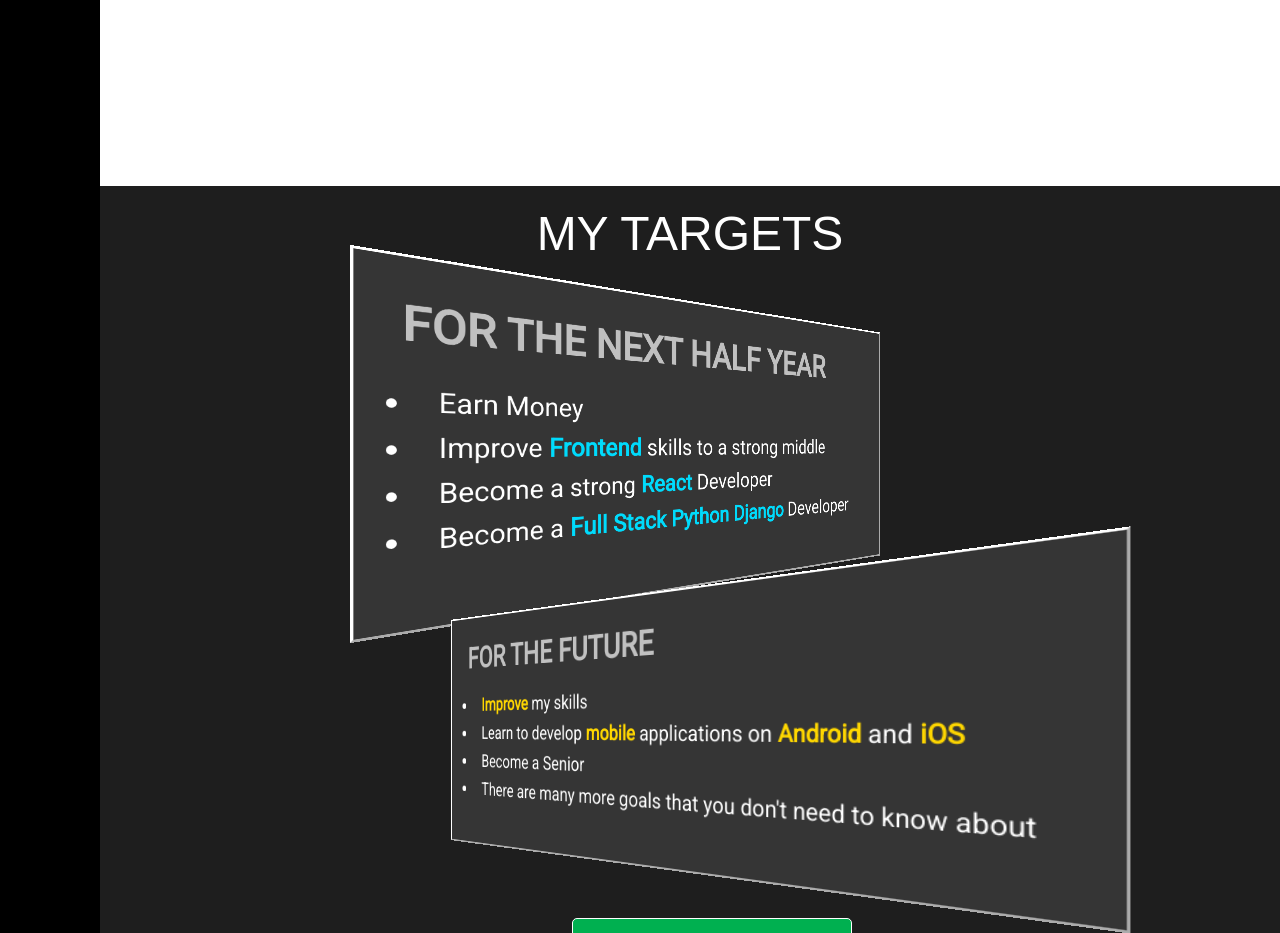
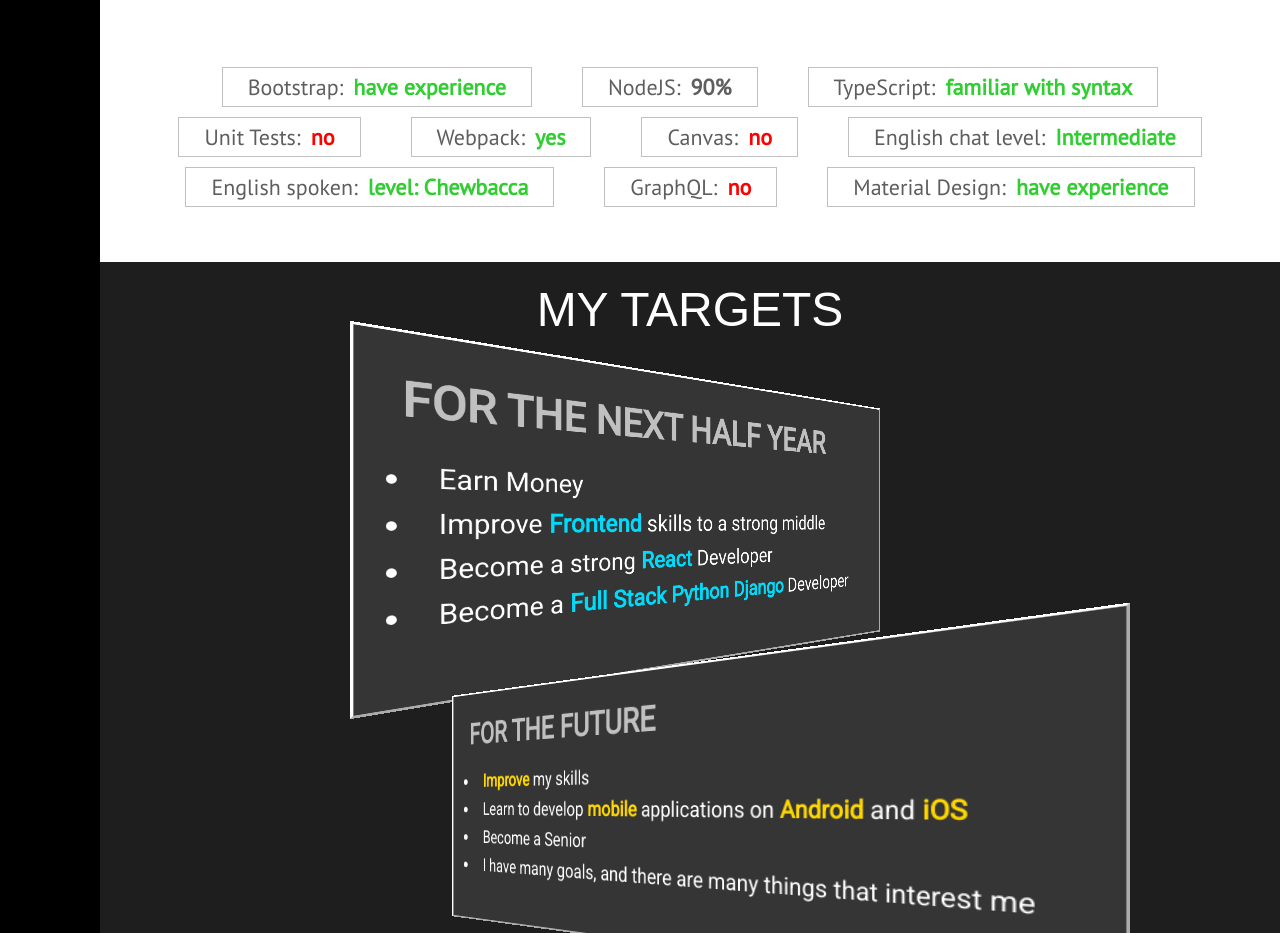
Before and after one commit to HaZckerBRO/My-CV, a website: page src/static/index.html in a window 1280 px wide. Shown: the part 1867-2800 px from the top of the page. Drawn offline with nearby package versions, Linux system fonts and the light colour scheme; files that its build step writes are made by us from their sources; files whose address does not match are found by name; a web font is replaced by a local one.

```diff
--- a/src/static/index.html
+++ b/src/static/index.html
@@ -59,7 +59,20 @@
 							<div class="skills__group backend" data-group-title="Backend"></div>
 							<div class="skills__group other" data-group-title="Instruments and etc"></div>
 						</div>
+						<div class="other-knowledge">
+							<span class="item">Bootstrap: <b class="status status--yes">have experience</b></span>
+							<span class="item">NodeJS: <b class="status status--percent">90%</b></span>
+							<span class="item">TypeScript: <b class="status status--yes">familiar with syntax</b></span>
+							<span class="item">Unit Tests: <b class="status status--no">no</b></span>
+							<span class="item">Webpack: <b class="status status--yes">yes</b></span>
+							<span class="item">Canvas: <b class="status status--no">no</b></span>
+							<span class="item">English chat level: <b class="status status--yes">Intermediate</b></span>
+							<span class="item">English spoken: <b class="status status--yes">level: Chewbacca</b></span>
+							<span class="item">GraphQL: <b class="status status--no">no</b></span>
+							<span class="item">Material Design: <b class="status status--yes">have experience</b></span>
+						</div>
 					</div>
+
 				</section>
 				<section id="part-3">
 					<h2 id="my-targets">My targets</h2>
@@ -79,7 +92,7 @@
 								<li class="item"><b>Improve</b> my skills</li>
 								<li class="item">Learn to develop <b>mobile</b> applications on <b>Android</b> and <b>iOS</b></li>
 								<li class="item">Become a Senior </li>
-								<li class="item">There are many more goals that you don't need to know about</li>
+								<li class="item">I have many goals, and there are many things that interest me</li>
 							</ul>
 						</div>
 					</div>
--- a/src/static/js/ES5/skills.js
+++ b/src/static/js/ES5/skills.js
@@ -121,7 +121,7 @@
   }
 
   skillContent += "</div>";
-  var priceContent = "\n        <div class=\"price\">\n            <h3>What I want</h3>\n            <p>From <span class=\"dollar\"><b>$1,100</b></span> per month</p>\n            <p><b>40 hours</b> a week</p>\n            <p>Also you can offer your work schedule</p>\n            \n        </div>\n    ";
+  var priceContent = "\n        <div class=\"price\">\n            <h3>What I want</h3>\n            <p>From <span class=\"dollar\"><b>$1,200</b></span> a month (netto)</p>\n            <p><b>40 hours</b> a week</p>\n            <p>Also you can offer your work schedule</p>\n            \n        </div>\n    ";
   var contactContent = "\n        <footer class='short-info__footer'>\n            <h3>Contacts</h3>\n            <a href=\"mailto:bro171194@gmail.com\" target=\"_blank\">E-mail: <p class=\"link\">bro171194@gmail.com</p></a>\n            <a href=\"https://vk.com/br000000\" target=\"_blank\">Vkontakte: <p class=\"link\">https://vk.com/br000000</p></a>\n            <a href=\"https://t.me/HaZcker\" target=\"_blank\">Telegram: <p class=\"link\">@HaZcker</p></a>\n            <a href=\"https://www.facebook.com/BRO.SB.17\" target=\"_blank\">Facebook: <p class=\"link\">https://www.facebook.com/BRO.SB.17</p> <p class=\"addition\">(I rarely go there. Better write to the mail or VK)</p></a>\n        </footer>\n    ";
   content += skillContent;
   content += priceContent;
--- a/src/static/js/skills.js
+++ b/src/static/js/skills.js
@@ -92,7 +92,7 @@
     let priceContent = `
         <div class="price">
             <h3>What I want</h3>
-            <p>From <span class="dollar"><b>$1,100</b></span> per month</p>
+            <p>From <span class="dollar"><b>$1,200</b></span> a month (netto)</p>
             <p><b>40 hours</b> a week</p>
             <p>Also you can offer your work schedule</p>
 
--- a/src/static/sass/_skills.sass
+++ b/src/static/sass/_skills.sass
@@ -19,12 +19,38 @@
    font-size: 22px
    min-height: 1000px
 
+   .other-knowledge
+      display: flex
+      flex-direction: row
+      justify-content: center
+      flex-wrap: wrap
+      color: #5e5e5e !important
+      padding: 30px 50px
+      max-height: 400px
+
+      @media only screen and (max-width: 900px)
+         max-height: none
+
+      .item
+         margin: 5px 25px
+         display: flex
+         flex-wrap: wrap
+         border: 1px solid silver
+         padding: 5px 25px
+         justify-content: space-between
+      .status
+         margin-left: 10px
+      .status--yes
+         color: limegreen
+      .status--no
+         color: red
+      .status--string
+         color: darkorange
    .skills__items
       display: flex
       flex-wrap: wrap
       justify-content: space-around
       align-content: center
-      min-height: 400px
       @media only screen and (max-width: 550px)
          display: block
          margin: 0 5px
--- a/src/static/sass/_targets.sass
+++ b/src/static/sass/_targets.sass
@@ -3,6 +3,8 @@
    color: #00DBFC
    padding: 20px 50px 50px 50px
    position: relative
+   @media only screen and (max-width: 500px)
+      padding: 20px 50px 80px 50px
    h2
       font-size: 48px
       font-family: 'Bowlby One SC', sans-serif
@@ -60,5 +62,7 @@
    padding: 10px 30px
    background-color: #ff6431
    text-transform: uppercase
+   @media only screen and (max-width: 500px)
+      left: 20%
    &:hover
       background-color: #ca5028
--- a/src/static/sass/main.sass
+++ b/src/static/sass/main.sass
@@ -41,7 +41,6 @@
 	.short-info
 		margin: auto
 		position: relative
-		width: 30%
 		min-width: 320px
 		max-width: 740px
 		background-color: white
```
